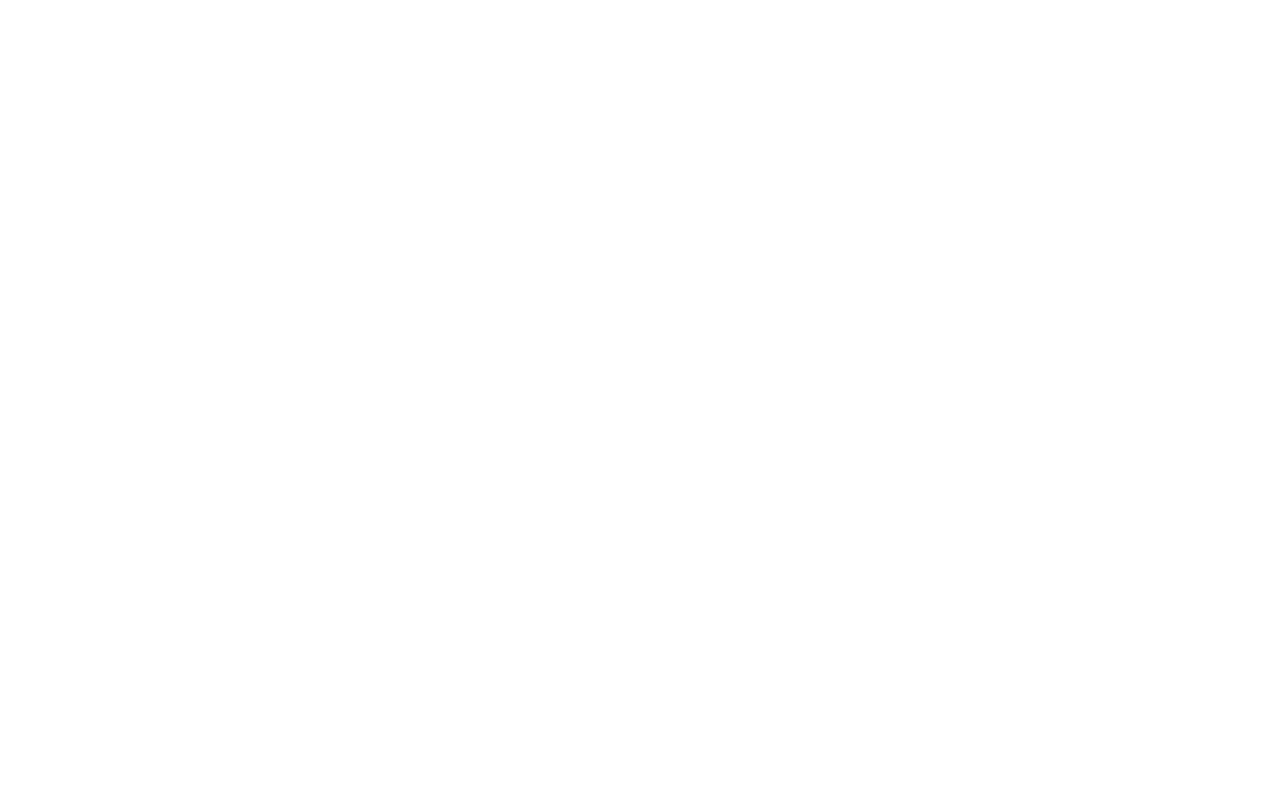
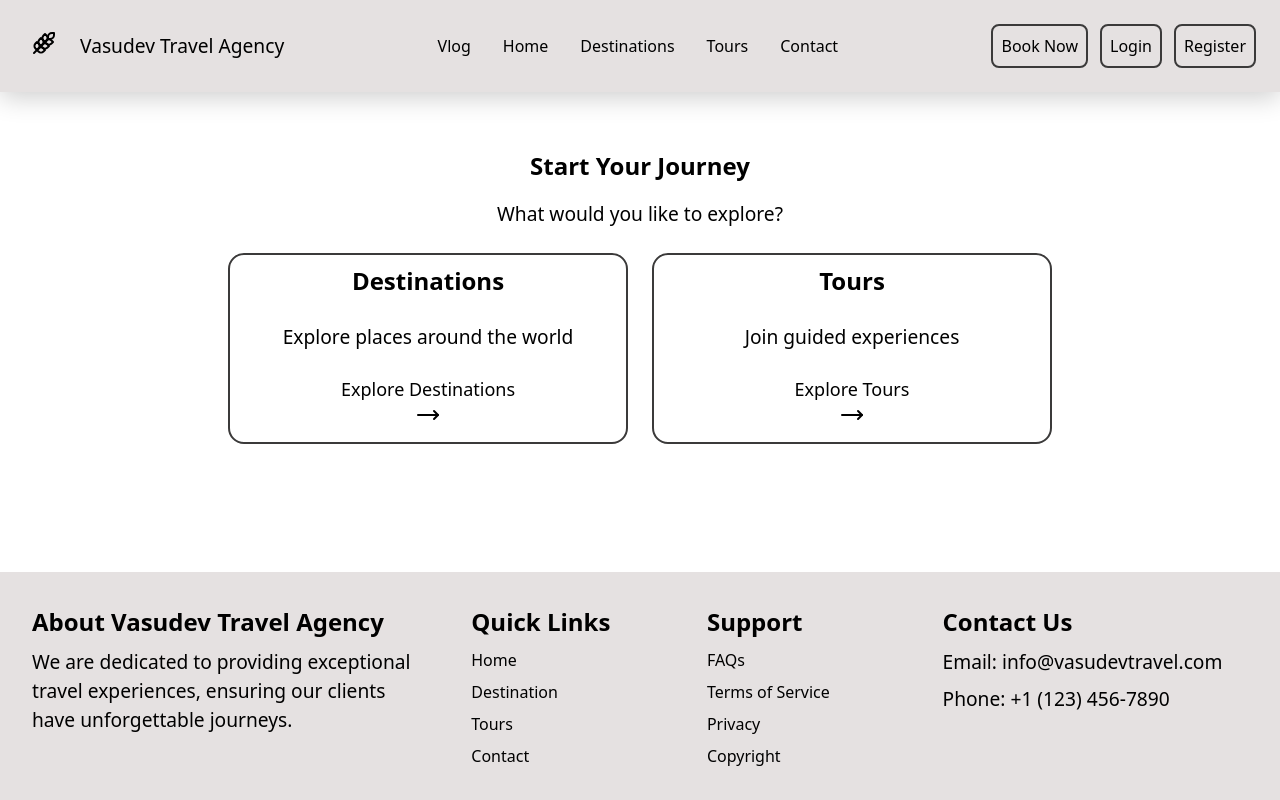
Before and after one commit to Khushi-Bhattarai/Travel-Agency, a React (Vite) app: page /bookingChoice in a window 1280 px wide. Before the commit this address had no page. Built offline with nearby package versions, Linux system fonts and the light colour scheme.

Commit message:
directBooking

```diff
--- a/src/App.jsx
+++ b/src/App.jsx
@@ -9,6 +9,7 @@
 import TourPackageBooking from "./pages/Booking/TourPackageBooking";
 import DestinationDetail from "./pages/Destinations/DestinationDetail";
 import TourPackageDetail from "./pages/Tours/ToursDetail";
+import DirectBooking from "./pages/Booking/DirectBooking";
 
 function App() {
   return (
@@ -26,6 +27,7 @@
         <Route path="/booking/destinations/:destinationId" element={<DestinationBooking />}></Route>
         <Route path="/tours/:tourPackageId" element={<TourPackageDetail />}></Route>
         <Route path="/booking/tours/:tourPackageId" element={<TourPackageBooking />}></Route>
+        <Route path="/bookingChoice" element={<DirectBooking/>}></Route>
 
       </Route>
 
--- /dev/null
+++ b/src/components/BookingChoice/BookingChoice.css
@@ -0,0 +1,42 @@
+.booking-choice{
+    display: grid;
+    gap: var(--space-md);
+    text-align: center;
+    padding: var(--space-lg);
+}
+
+.booking-cards{
+    display: grid;
+    grid-template-columns: repeat(2,minmax(150px, 400px));
+    justify-content: center;
+    gap: var(--space-lg);
+    padding-top: var(--space-xs);
+}
+
+.destinationDesc,
+.tourDesc{
+    display: flex;
+    flex-direction: column;
+
+    border: 2px solid var(--primary);
+    border-radius: var(--space-md);
+
+    text-align: center;
+
+    gap: var(--space-lg);
+
+    padding: var(--space-xs);
+}
+
+.booking-cards a{
+    text-decoration: none;
+    color:black;
+    font-size: 18px;
+}
+
+@media (max-width:768px) {
+
+    .booking-cards {
+        grid-template-columns: minmax(180px,300px);
+    }
+}
--- /dev/null
+++ b/src/components/BookingChoice/BookingChoice.jsx
@@ -0,0 +1,42 @@
+import { Link } from "react-router-dom"
+import SectionTitle from "../SectionTitle/SectionTitle"
+import './BookingChoice.css'
+import { MoveRight } from "lucide-react"
+
+function BookingChoice() {
+    return (
+        <section className="booking-choice" id="booking-choice">
+
+            <SectionTitle>Start Your Journey</SectionTitle>
+            <p>What would you like to explore?</p>
+
+            <div className="booking-cards">
+
+                <div className="destinationDesc">
+                    <h3>Destinations</h3>
+                    <p>Explore places around the world</p>
+                    <Link to="/destinations" className="btn btn-primary">
+                        <div className="par">
+                            Explore Destinations
+                        </div>
+                        <MoveRight></MoveRight>
+                    </Link>
+                </div>
+
+                <div className="tourDesc">
+                    <h3>Tours</h3>
+                    <p>Join guided experiences</p>
+                    <Link to="/tours" className="btn btn-secondary">
+                        <div className="par">
+                            Explore Tours
+                        </div>
+                        <MoveRight></MoveRight>
+                    </Link>
+                </div>
+            </div>
+
+        </section>
+    )
+}
+
+export default BookingChoice
--- a/src/components/Button/Button.css
+++ b/src/components/Button/Button.css
@@ -1,4 +1,4 @@
-button {
+button{
     padding: var(--space-xs);
     border: 2px solid var(--primary);
     border-radius: var(--space-xs);
--- a/src/components/Footer/Footer.css
+++ b/src/components/Footer/Footer.css
@@ -1,5 +1,6 @@
 footer {
     padding-top: var(--space-xl);
+
 }
 
 .footer-content {
--- a/src/components/Header/Header.css
+++ b/src/components/Header/Header.css
@@ -65,9 +65,35 @@
     border-bottom: 2px solid var(--primary);
 }
 
-.header-action{
+.header-action {
     display: flex;
     gap: var(--space-sm);
+}
+
+.header-action a {
+    text-decoration: none;
+    color: #000;
+
+    padding: var(--space-xs);
+
+    border: 2px solid var(--primary);
+    border-radius: var(--space-xs);
+
+    background: transparent;
+
+    transition:
+        background-color 200ms ease,
+        color 200ms ease,
+        transform 100ms ease,
+        box-shadow 300ms ease;
+    animation: slideLeft 400ms linear;
+}
+
+.header-action a:hover {
+    color: darkslategrey;
+    transform:
+        scale(1.04);
+    box-shadow: var(--shadow);
 }
 
 @media (max-width:992px) {
--- a/src/components/Header/Header.jsx
+++ b/src/components/Header/Header.jsx
@@ -1,6 +1,5 @@
 import { NavLink, Link, useLocation } from 'react-router-dom';
 import './Header.css';
-import Button from '../Button/Button';
 import { Wheat } from 'lucide-react';
 
 
@@ -80,9 +79,15 @@
             </nav>
 
             <div className="header-action">
-                <Button>Book Now</Button>
-                <Button>Login</Button>
-                <Button>Register</Button>
+                <Link
+                    to={'/bookingChoice'}
+                    onClick={(event) => handleNavClick(event, '/bookingChoice')}
+                >
+                    Book Now
+                </Link>
+
+                <Link>Login</Link>
+                <Link>Register</Link>
             </div>
         </header>
     )
--- a/src/components/PopularDestination/DestinationCard.jsx
+++ b/src/components/PopularDestination/DestinationCard.jsx
@@ -35,7 +35,6 @@
                     <span>{country}</span>
                     <span className="rate">{rating}⭐</span>
                 </h3>
-
 
                 <div className="description-wrapper">
                     <p
--- /dev/null
+++ b/src/layouts/MainLayout/MainLayout.css
@@ -0,0 +1,9 @@
+.mainLayout{
+    display: flex;
+    flex-direction: column;
+    min-height: 100vh;
+}
+
+.mainLayout main{
+    flex-grow: 1;
+}
--- a/src/layouts/MainLayout/MainLayout.jsx
+++ b/src/layouts/MainLayout/MainLayout.jsx
@@ -2,20 +2,25 @@
 import Header from '../../components/Header/Header';
 import Footer from '../../components/Footer/Footer';
 import ScrollToTop from "../../hooks/ScrollToTop";
+import './MainLayout.css';
 
 function MainLayout() {
   return (
     <>
 
-    <ScrollToTop />
+      <ScrollToTop />
+
+      <div className="mainLayout">
 
         <Header />
 
         <main>
-            <Outlet />
+          <Outlet />
         </main>
 
         <Footer />
+
+      </div>
 
     </>
   )
--- /dev/null
+++ b/src/pages/Booking/DirectBooking.jsx
@@ -0,0 +1,9 @@
+import BookingChoice from "../../components/BookingChoice/BookingChoice"
+
+function DirectBooking() {
+  return (
+      <BookingChoice />
+  )
+}
+
+export default DirectBooking
```
